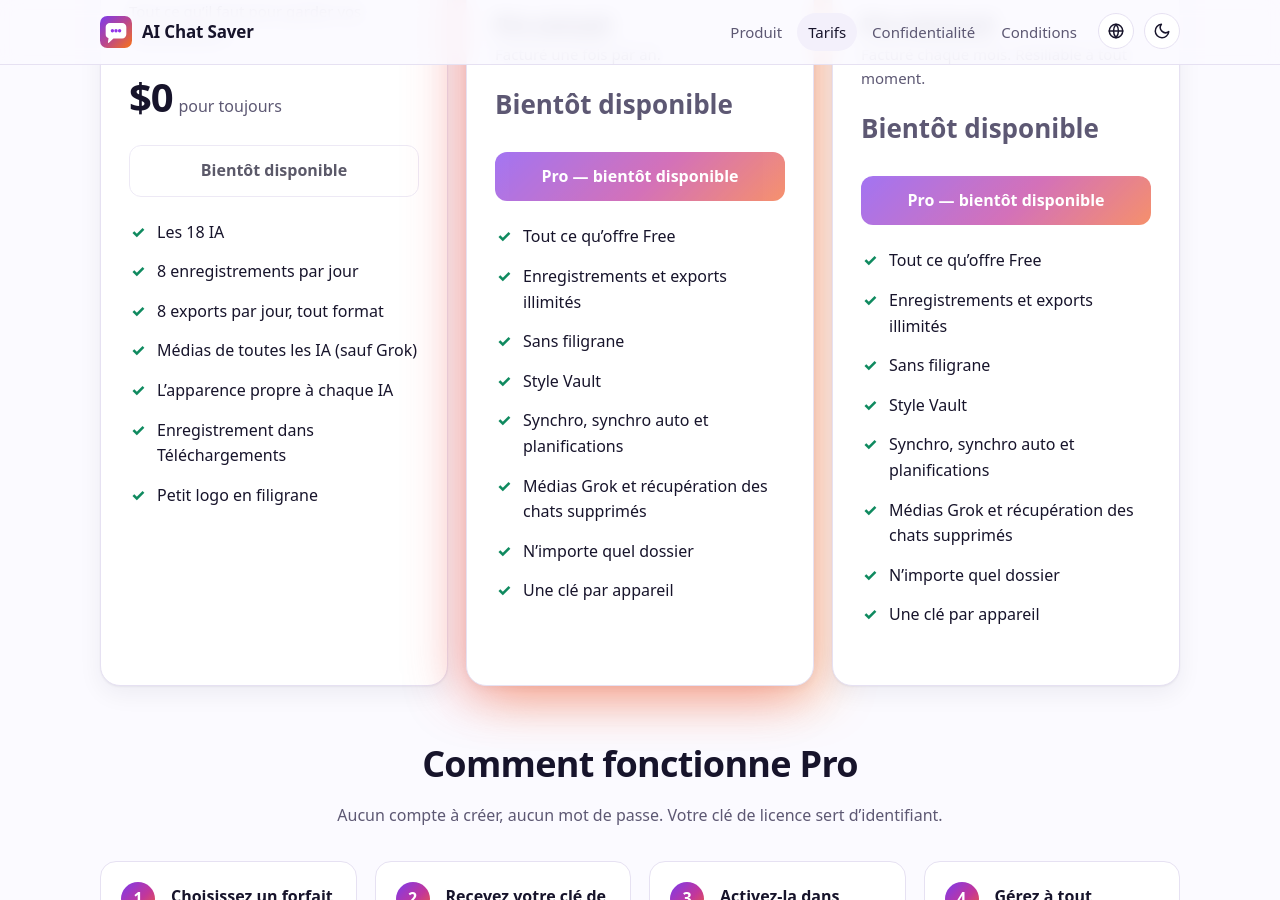
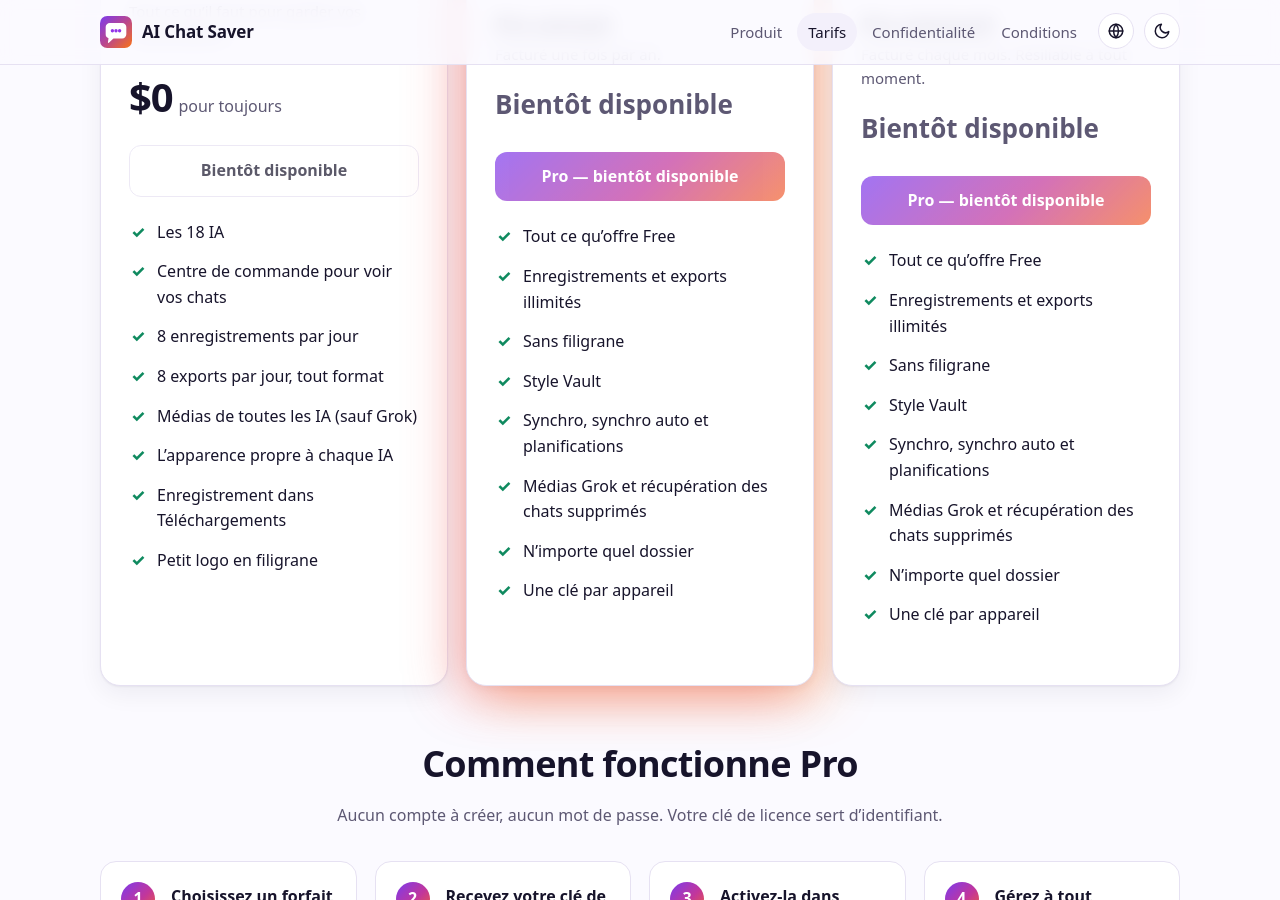
Before and after one commit to aichatsaver/aichatsaver.github.io, a Jekyll site: the page built from fr/pricing.html, in a window 1280 px wide and 900 px high, scrolled down 331 px. Built offline with Jekyll 4.4.1, drawn with Linux system fonts in a browser that asks for light colours.

Commit message:
Pricing: add Command Center to Free list (fr)

```diff
--- a/_data/i18n/fr.yml
+++ b/_data/i18n/fr.yml
@@ -33,6 +33,7 @@
   pro_status: Pro — bientôt disponible
   free_features:
   - "Les 18 IA"
+  - "Centre de commande pour voir vos chats"
   - "8 enregistrements par jour"
   - "8 exports par jour, tout format"
   - "Médias de toutes les IA (sauf Grok)"
```
